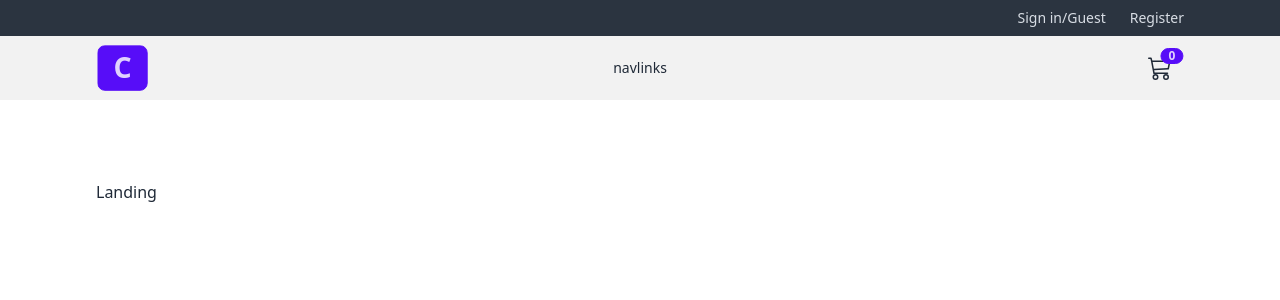
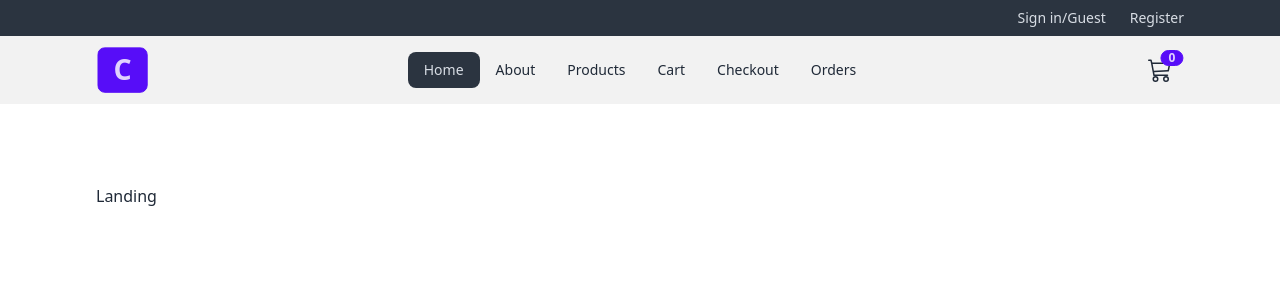
Before and after one commit to nikhilmahato21/comfy-store, a React (Vite) app: page / in a window 1280 px wide. Shown: the top 300 px of the page. Built offline with nearby package versions, Linux system fonts and the light colour scheme.

Commit message:
navlinks and dropdown navlinks

```diff
--- /dev/null
+++ b/src/components/NavLinks.jsx
@@ -0,0 +1,29 @@
+import { NavLink } from "react-router-dom";
+
+const links = [
+  { id: 1, url: "/", text: "home" },
+  { id: 2, url: "about", text: "about" },
+  { id: 3, url: "products", text: "products" },
+  { id: 4, url: "cart", text: "cart" },
+  { id: 5, url: "checkout", text: "checkout" },
+  { id: 6, url: "orders", text: "orders" },
+];
+
+const NavLinks = () => {
+  return (
+    <>
+      {links.map((link) => {
+        const { id, url, text } = link;
+        return (
+          <li key={id}>
+            <NavLink className="capitalize" to={url}>
+              {text}
+            </NavLink>
+          </li>
+        );
+      })}
+    </>
+  );
+};
+
+export default NavLinks;
--- a/src/components/Navbar.jsx
+++ b/src/components/Navbar.jsx
@@ -1,6 +1,7 @@
 import { FaBarsStaggered } from "react-icons/fa6";
 import { BsCart3 } from "react-icons/bs";
 import { NavLink } from "react-router-dom";
+import NavLinks from "./NavLinks";
 
 const Navbar = () => {
   return (
@@ -16,14 +17,16 @@
             </label>
             <ul
               tabIndex={0}
-              className="menu menu-sm dropdown-content mt-3 z-[1] p-2 shadow bg-base-200"
+              className="menu menu-sm dropdown-content mt-3 z-[1] p-2 shadow bg-base-200 rounded-box w-52"
             >
-              navlinks
+              <NavLinks />
             </ul>
           </div>
         </div>
         <div className="navbar-center hidden lg:flex">
-          <ul className="menu menu-horizontal">navlinks</ul>
+          <ul className="menu menu-horizontal">
+            <NavLinks />
+          </ul>
         </div>
         <div className="navbar-end">
           <NavLink to="/cart" className="btn btn-ghost btn-circle btn-md ml-4">
```
